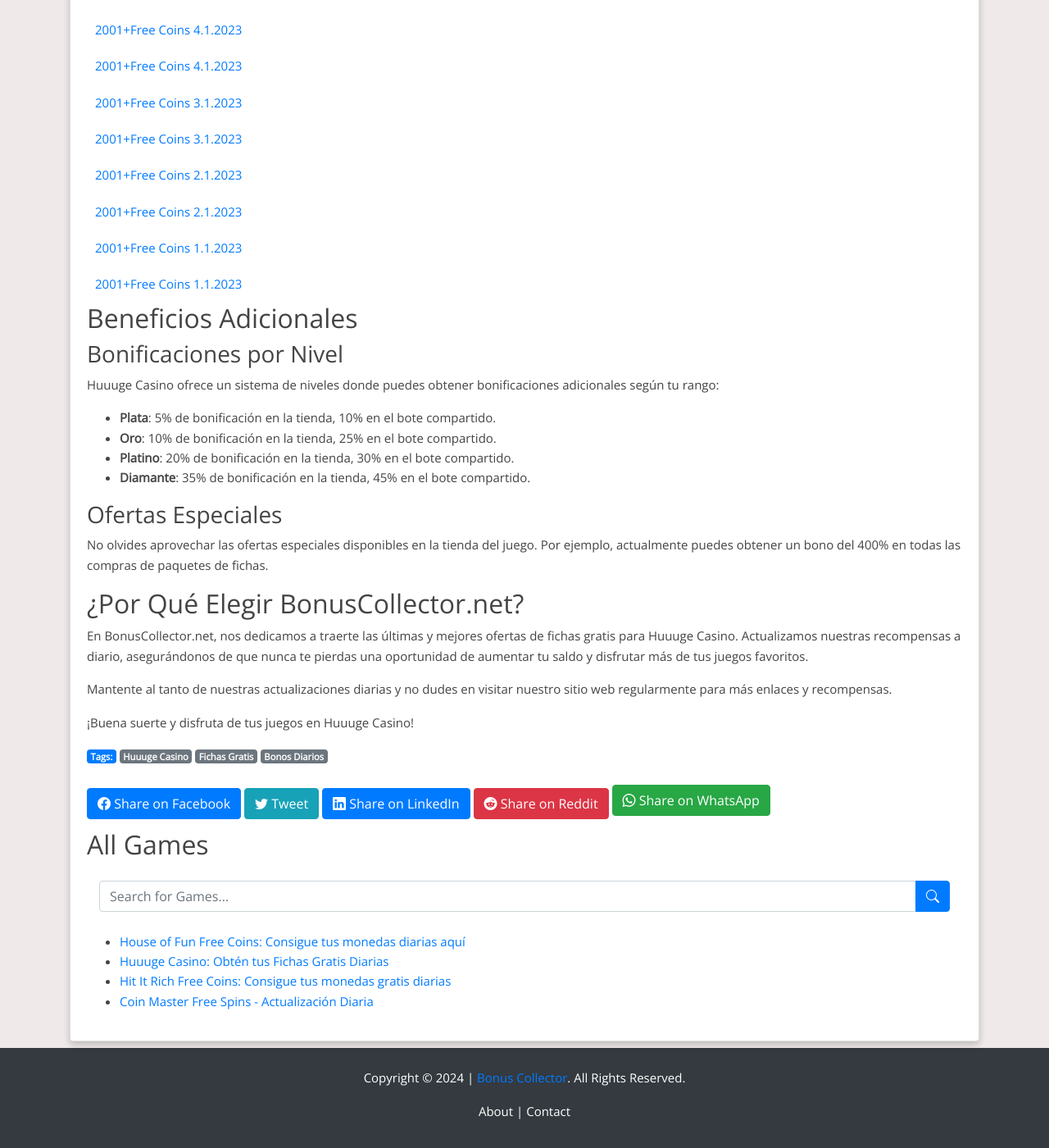
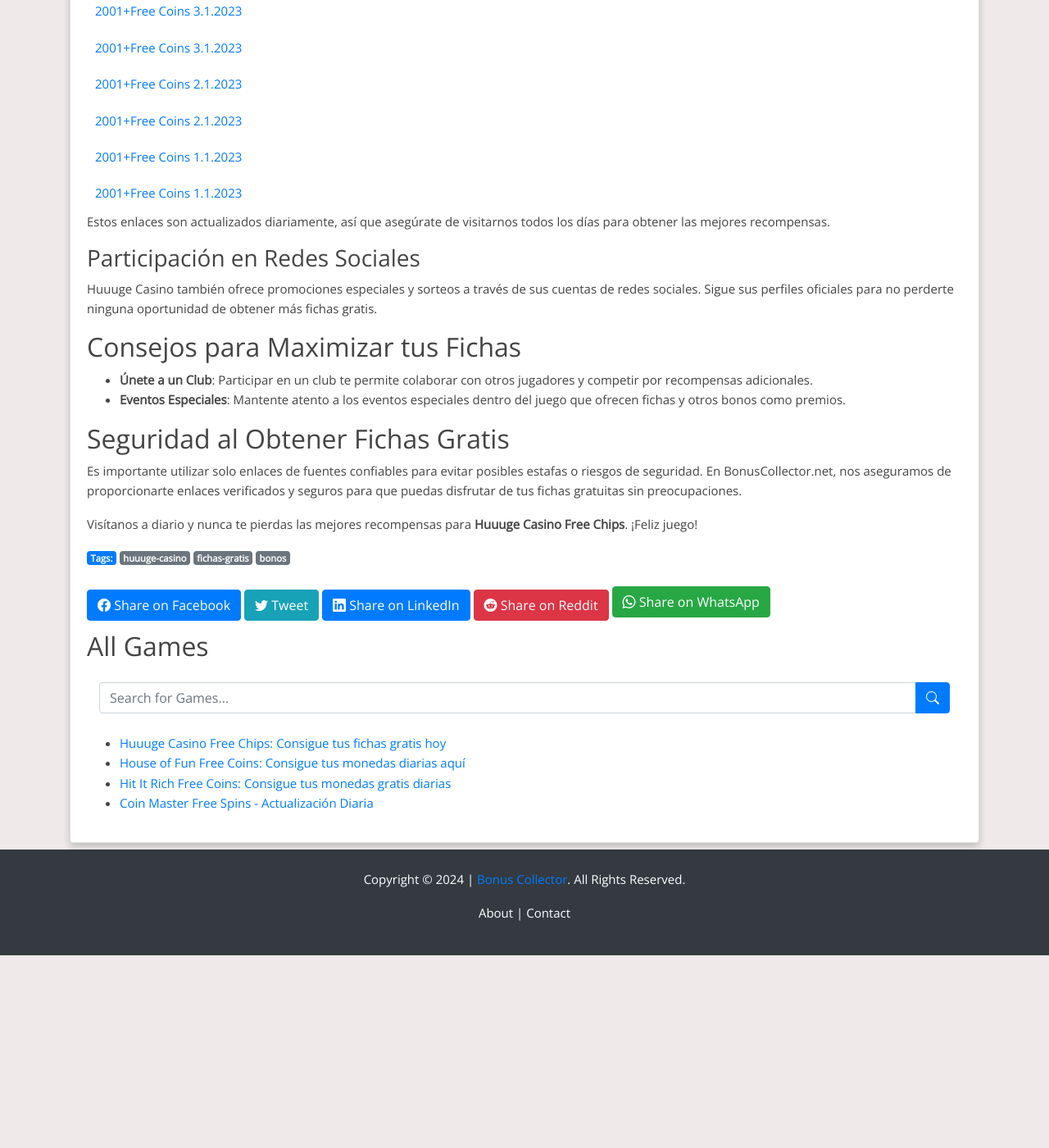
Before and after one commit to Prollad99/bs-net, a Jekyll site: the page built from es/_posts/2024-07-16-huuuge-casino.md, in a window 1280 px wide and 1400 px high, scrolled down 50337 px. Shown: the whole window at 82% size. Built offline with Jekyll 4.4.1, drawn with Linux system fonts in a browser that asks for light colours; nearby versions of some CDN libraries; comment, search, counter and statistics services are not loaded; after the commit the page ends 51502 px from its top, so only the background shows below that; some of the changed text lies outside the part shown.

Commit message:
Update 2024-07-16-huuuge-casino.md

```diff
--- a/es/_posts/2024-07-16-huuuge-casino.md
+++ b/es/_posts/2024-07-16-huuuge-casino.md
@@ -1,52 +1,42 @@
 ---
 layout: post
-title: "Huuuge Casino: Obtén tus Fichas Gratis Diarias"
-date: 2024-07-16
-tags: [Huuuge Casino, Fichas Gratis, Bonos Diarios]
+title: "Huuuge Casino Free Chips: Consigue tus fichas gratis hoy"
+date: 2024-07-17
+tags: [huuuge-casino, fichas-gratis, bonos]
 author: BonusCollector.net
-description: "Consigue las últimas fichas gratis para Huuuge Casino y disfruta de los mejores juegos de casino sin costo."
+description: "Descubre cómo obtener Huuuge Casino Free Chips diariamente y disfruta de las mejores recompensas para tus juegos de casino."
 lang: es
 permalink: /es/huuuge-casino-free-chips/
 image: /assets/images/huuuge-casino.webp
 ---
 
-¡Bienvenidos a BonusCollector.net! Aquí encontrarás las mejores fichas gratis diarias para **Huuuge Casino**. No pierdas la oportunidad de aumentar tu saldo y disfrutar de todos los emocionantes juegos de casino que esta plataforma tiene para ofrecer.
+¿Estás buscando cómo obtener **Huuuge Casino Free Chips**? ¡Estás en el lugar correcto! En BonusCollector.net, nos dedicamos a ofrecerte enlaces diarios para que consigas fichas gratuitas y puedas seguir disfrutando de tus juegos de casino favoritos.
 
-## Cómo Conseguir Fichas Gratis
+## ¿Cómo obtener Huuuge Casino Free Chips?
 
-### Bonos Diarios y Regalos
+### Bonos Diarios
 
-Cada día, Huuuge Casino ofrece diversas formas de obtener fichas gratis. Simplemente inicia sesión diariamente para recibir tus recompensas. Además, puedes participar en los sorteos diarios y seguir las cuentas oficiales en redes sociales para más oportunidades de ganar.
+Una de las maneras más fáciles de conseguir **Huuuge Casino Free Chips** es a través de los bonos diarios que ofrece el juego. Simplemente inicia sesión en la aplicación todos los días y reclama tus fichas gratuitas. ¡Es una forma sencilla y efectiva de aumentar tu saldo!
 
-### Club de Multimillonarios
+### Enlaces Especiales
 
-Únete al exclusivo Club de Multimillonarios de Huuuge Casino. Al unirte a un club, recibirás instantáneamente 200 millones de fichas y acceso a juegos exclusivos. Trabaja en equipo con tus amigos para alcanzar objetivos y ganar recompensas adicionales.
-
-## Enlaces de Recompensas de Hoy
-
-¡Haz clic en los enlaces a continuación para reclamar tus fichas gratis de hoy!
+Aquí tienes los últimos enlaces para obtener fichas gratis:
 
 {% include huuuge-casino.html %}
 
-## Beneficios Adicionales
+Estos enlaces son actualizados diariamente, así que asegúrate de visitarnos todos los días para obtener las mejores recompensas.
 
-### Bonificaciones por Nivel
+### Participación en Redes Sociales
 
-Huuuge Casino ofrece un sistema de niveles donde puedes obtener bonificaciones adicionales según tu rango:
+Huuuge Casino también ofrece promociones especiales y sorteos a través de sus cuentas de redes sociales. Sigue sus perfiles oficiales para no perderte ninguna oportunidad de obtener más fichas gratis.
 
-- **Plata**: 5% de bonificación en la tienda, 10% en el bote compartido.
-- **Oro**: 10% de bonificación en la tienda, 25% en el bote compartido.
-- **Platino**: 20% de bonificación en la tienda, 30% en el bote compartido.
-- **Diamante**: 35% de bonificación en la tienda, 45% en el bote compartido.
+## Consejos para Maximizar tus Fichas
 
-### Ofertas Especiales
+- **Únete a un Club**: Participar en un club te permite colaborar con otros jugadores y competir por recompensas adicionales.
+- **Eventos Especiales**: Mantente atento a los eventos especiales dentro del juego que ofrecen fichas y otros bonos como premios.
 
-No olvides aprovechar las ofertas especiales disponibles en la tienda del juego. Por ejemplo, actualmente puedes obtener un bono del 400% en todas las compras de paquetes de fichas.
+## Seguridad al Obtener Fichas Gratis
 
-## ¿Por Qué Elegir BonusCollector.net?
+Es importante utilizar solo enlaces de fuentes confiables para evitar posibles estafas o riesgos de seguridad. En BonusCollector.net, nos aseguramos de proporcionarte enlaces verificados y seguros para que puedas disfrutar de tus fichas gratuitas sin preocupaciones.
 
-En BonusCollector.net, nos dedicamos a traerte las últimas y mejores ofertas de fichas gratis para Huuuge Casino. Actualizamos nuestras recompensas a diario, asegurándonos de que nunca te pierdas una oportunidad de aumentar tu saldo y disfrutar más de tus juegos favoritos.
-
-Mantente al tanto de nuestras actualizaciones diarias y no dudes en visitar nuestro sitio web regularmente para más enlaces y recompensas.
-
-¡Buena suerte y disfruta de tus juegos en Huuuge Casino!
+Visítanos a diario y nunca te pierdas las mejores recompensas para **Huuuge Casino Free Chips**. ¡Feliz juego!
```
